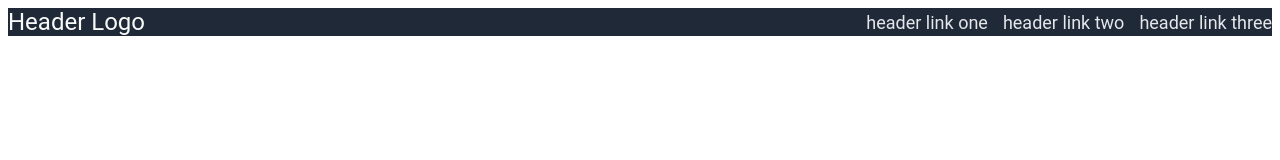
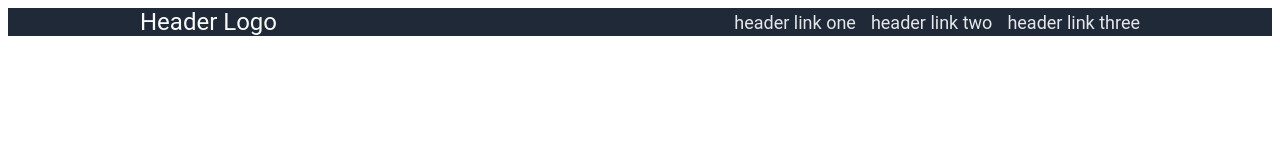
Before and after one commit to nniklas/landing-page, a plain HTML site: page index.html in a window 1280 px wide. Drawn offline with Linux system fonts and the light colour scheme.

Commit message:
fix flex basis navbar

```diff
--- a/style.css
+++ b/style.css
@@ -10,16 +10,17 @@ ul {
     margin: 0px;
 }
 
+
 a {
     text-decoration: none;
     color: #e5e7eb;
     font-size: 18px;
-
 }
 
 .nav {
     display: flex;
     background-color: #1F2937;
+    justify-content: center;
 }
 
 .navlist {
@@ -27,6 +28,7 @@ a {
     display: flex;
     justify-content: space-between;
     align-items: center;
+    flex:0 1 1000px;
 }
 
 .right-side-elements {
```
